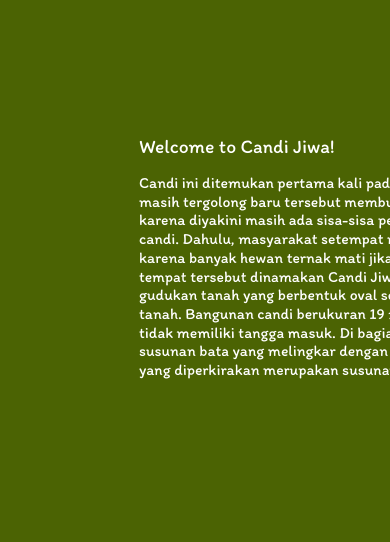
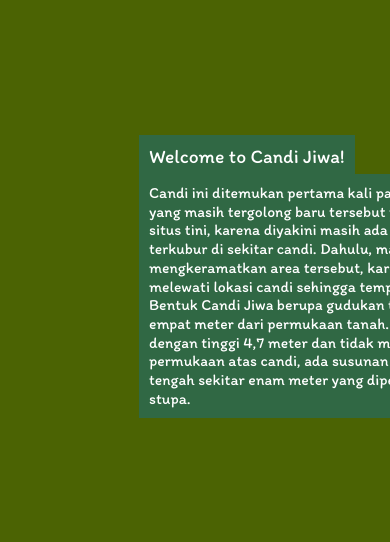
Before and after one commit to SanggaPutra2XIF/Start-Point, a plain HTML site: page PointCJ/index.html in a window 390 px wide. Shown: the part 1160-1702 px from the top of the page. Drawn offline with nearby package versions, Linux system fonts and the light colour scheme.

Commit message:
Add files via upload

```diff
--- a/PointCJ/kulit.css
+++ b/PointCJ/kulit.css
@@ -69,6 +69,8 @@ body
     margin-left: 50%;
     margin-right: 100px;
     color: #ffffff;
+    background-color: #306844;
+    padding: 10px;
     font-size: 3vw;
     z-index: 9;
 }
@@ -79,6 +81,8 @@ body
     margin-left: 50%;
     margin-right: 100px;
     color: #ffffff;
+    background-color: #306844;
+    padding: 10px;
     line-height: 1.2;
     font-size: 1.5vw;
     z-index: 9;
@@ -280,6 +284,8 @@ body
     margin-left: 10%;
     margin-right: -200px;
     color: #ffffff;
+    background-color: #306844;
+    padding: 10px;
     font-size: 5vw;
     z-index: 9;
 }
@@ -290,6 +296,8 @@ body
     margin-left: 10%;
     margin-right: -250px;
     color: #ffffff;
+    background-color: #306844;
+    padding: 10px;
     line-height: 1.2;
     font-size: 4vw;
     z-index: 9;
```
Also changed, not shown: PointCJ/petadesc.png.
